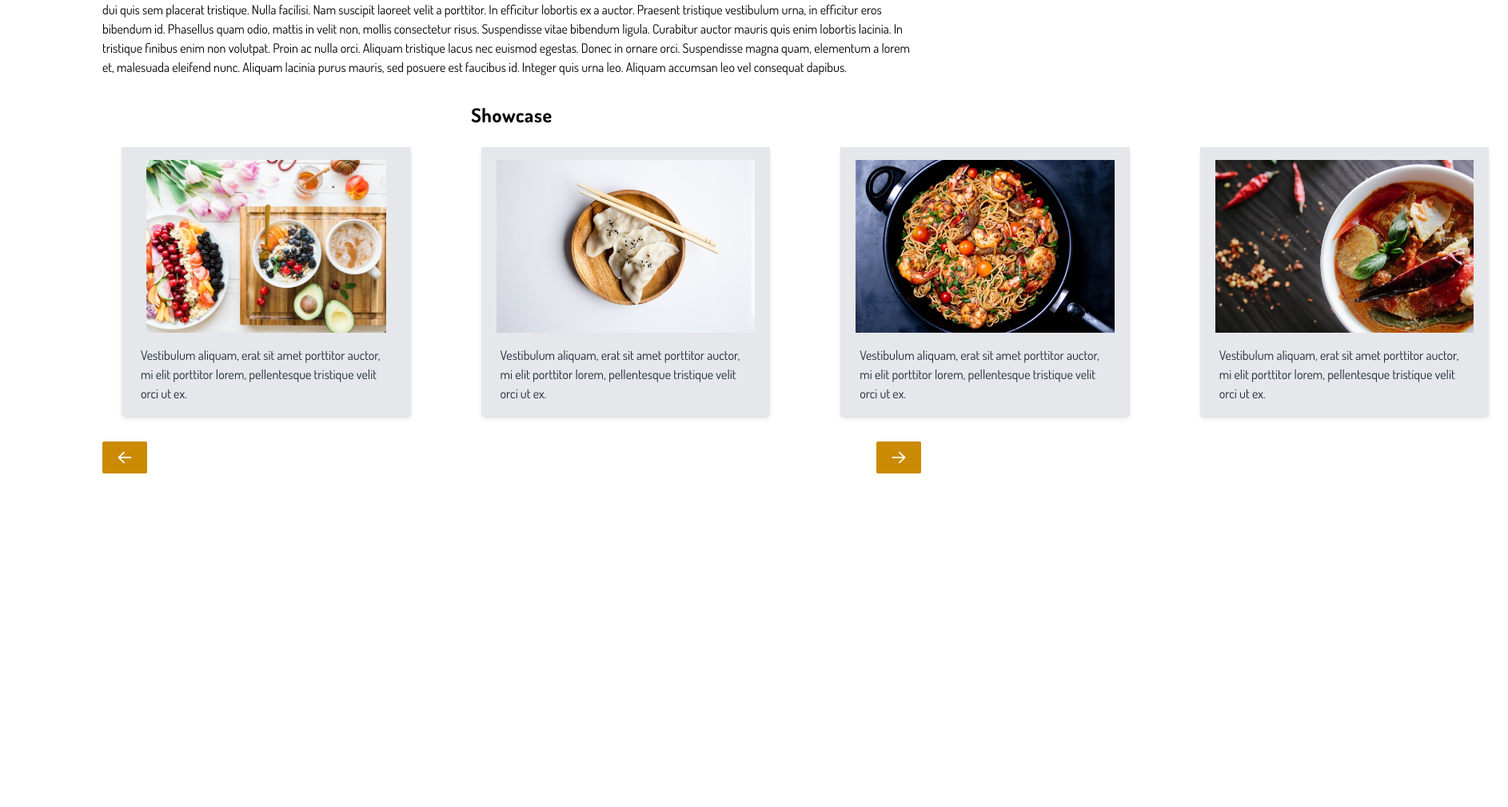
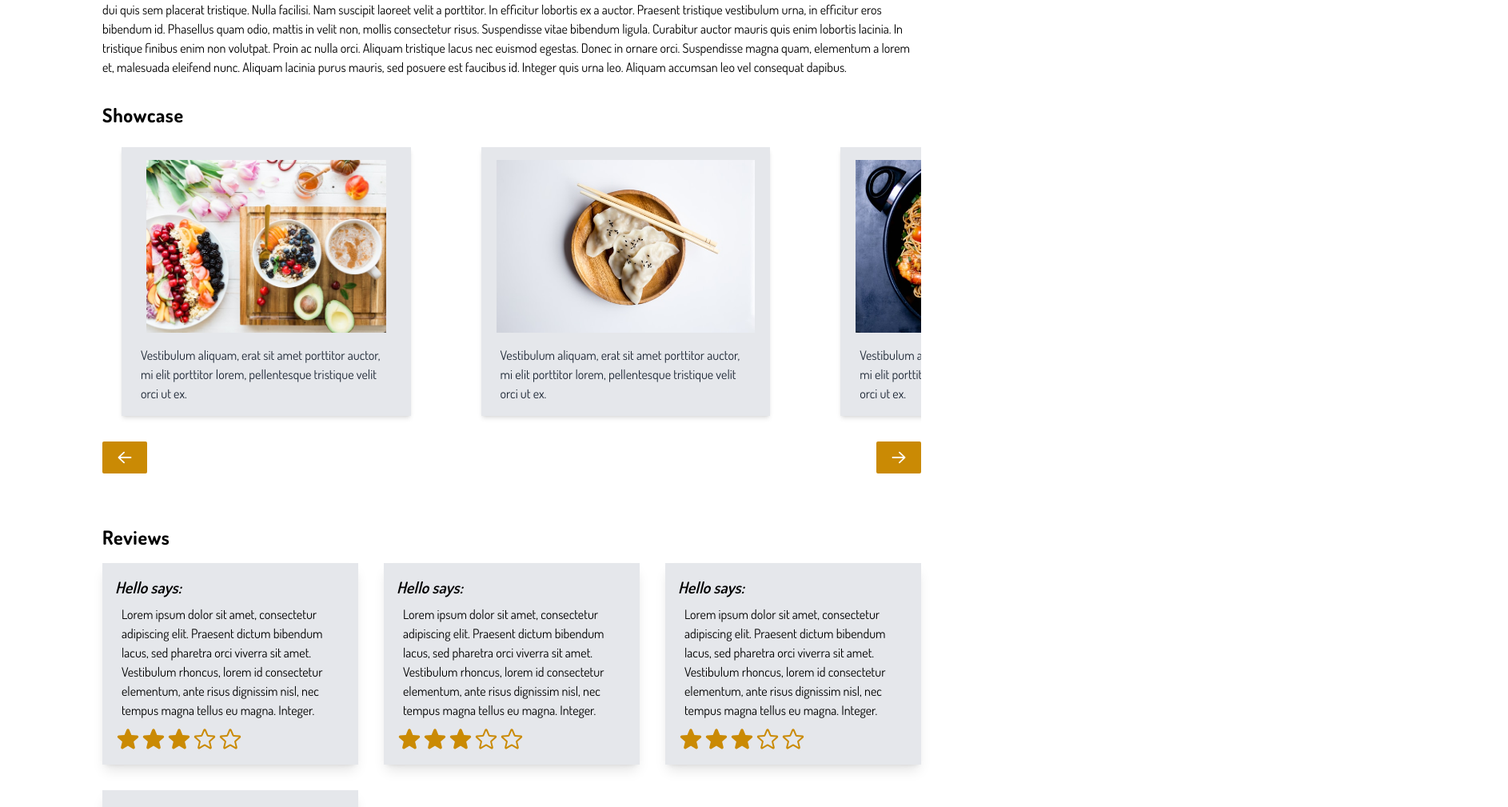
Before and after one commit to yumelih/ready-chef, a Next.js app: page /chef/1 in a window 1280 px wide. Shown: the part 404-1413 px from the top of the page at 80% size, 1886 px wide, since content can reach past the window. Before the commit the page ends 996 px from the top, so only its background shows below. Built offline with nearby package versions, Linux system fonts and the light colour scheme; no server answers; the database is empty.

Commit message:
Added reviews at the chefDetails page

```diff
--- a/app/chef/[chefId]/page.tsx
+++ b/app/chef/[chefId]/page.tsx
@@ -1,4 +1,5 @@
 import AboutChef from "@/components/chefDetails/about-chef";
+import Reviews from "@/components/chefDetails/reviews";
 import Showcase from "@/components/chefDetails/showcase";
 import HeaderWithImage from "@/components/shared/header-with-image";
 import { getChef } from "@/lib/actions/chef.action";
@@ -7,11 +8,12 @@ export default async function Page({ params }: { params: { chefId: string } }) {
   const chef = await getChef(params.chefId);
 
   return (
-    <div>
+    <div className="pb-8">
       <HeaderWithImage data={chef} />
       <div className="mx-12 my-8 space-y-8 lg:mx-auto lg:max-w-5xl">
         <AboutChef />
         <Showcase />
+        <Reviews />
       </div>
     </div>
   );
--- a/components/chefDetails/about-chef.tsx
+++ b/components/chefDetails/about-chef.tsx
@@ -1,6 +1,6 @@
 export default function AboutChef() {
   return (
-    <div className="flex flex-col gap-3">
+    <section className="flex flex-col gap-3">
       <h1 className="text-2xl font-bold">About Chef</h1>
       <p className="">
         Lorem ipsum dolor sit amet, consectetur adipiscing elit. Sed mollis
@@ -22,6 +22,6 @@ export default function AboutChef() {
         est faucibus id. Integer quis urna leo. Aliquam accumsan leo vel
         consequat dapibus.
       </p>
-    </div>
+    </section>
   );
 }
--- /dev/null
+++ b/components/chefDetails/reviews.tsx
@@ -0,0 +1,39 @@
+import GridAutoFit from "../ui/gridautofit";
+import StarIcons from "../ui/star-icons";
+
+type ReviewProps = {
+  name: string;
+  desc: string;
+  numFilledStars: number;
+};
+
+function Review(props: ReviewProps) {
+  return (
+    <div className="mr-auto flex basis-[30%] flex-col gap-2 bg-gray-200 p-4 shadow-lg">
+      <h1 className=" text-xl font-semibold italic">Hello says:</h1>
+      <p className="px-2">
+        Lorem ipsum dolor sit amet, consectetur adipiscing elit. Praesent dictum
+        bibendum lacus, sed pharetra orci viverra sit amet. Vestibulum rhoncus,
+        lorem id consectetur elementum, ante risus dignissim nisl, nec tempus
+        magna tellus eu magna. Integer.
+      </p>
+      <StarIcons numFilledStars={3} />
+    </div>
+  );
+}
+
+export default function Reviews() {
+  return (
+    <section>
+      <h1 className="pb-4 pt-8 text-2xl font-bold tracking-wide lg:self-start">
+        Reviews
+      </h1>
+      <GridAutoFit>
+        <Review />
+        <Review />
+        <Review />
+        <Review />
+      </GridAutoFit>
+    </section>
+  );
+}
--- a/components/chefDetails/showcase.tsx
+++ b/components/chefDetails/showcase.tsx
@@ -48,16 +48,14 @@ export default function Showcase() {
   }
 
   return (
-    <section className="items-centeroverflow-hidden col-span-full flex flex-col sm:col-span-1 sm:col-start-2">
-      <div className=" text-center">
-        <h1 className="text-2xl font-bold tracking-wide">Showcase</h1>
-      </div>
+    <section className="col-span-full flex flex-col items-center overflow-hidden sm:col-span-1 sm:col-start-2">
+      <h1 className="text-2xl font-bold tracking-wide lg:self-start">
+        Showcase
+      </h1>
       <Slider
-        options={
-          {
-            // breakpoints: { "(max-width: 1024px)": { containScroll: false } },
-          }
-        }
+        options={{
+          breakpoints: { "(max-width: 640px)": { containScroll: false } },
+        }}
       >
         {Array.from([1, 2, 3, 4]).map((elm, i) => {
           return (
--- /dev/null
+++ b/components/ui/star-icons.tsx
@@ -0,0 +1,31 @@
+import { StarIcon as StarIconFilled } from "@heroicons/react/24/solid";
+import { StarIcon as StarIconEmpty } from "@heroicons/react/24/outline";
+
+export default function StarIcons({
+  color = "text-yellow-600",
+  sizes = "w-8 h-8",
+  numFilledStars,
+  numStars = 5,
+}: {
+  color?: string;
+  sizes?: string;
+  numFilledStars: number;
+  numStars?: number;
+}) {
+  if (numFilledStars > numStars) return <div></div>;
+
+  return (
+    <div className="flex">
+      {Array.from({ length: numFilledStars }).map((elm, i) => {
+        return (
+          <StarIconFilled key={`${i}+filled`} className={`${color} ${sizes}`} />
+        );
+      })}
+      {Array.from({ length: numStars - numFilledStars }).map((elm, i) => {
+        return (
+          <StarIconEmpty key={`${i}+filled`} className={`${color} ${sizes}`} />
+        );
+      })}
+    </div>
+  );
+}
```
